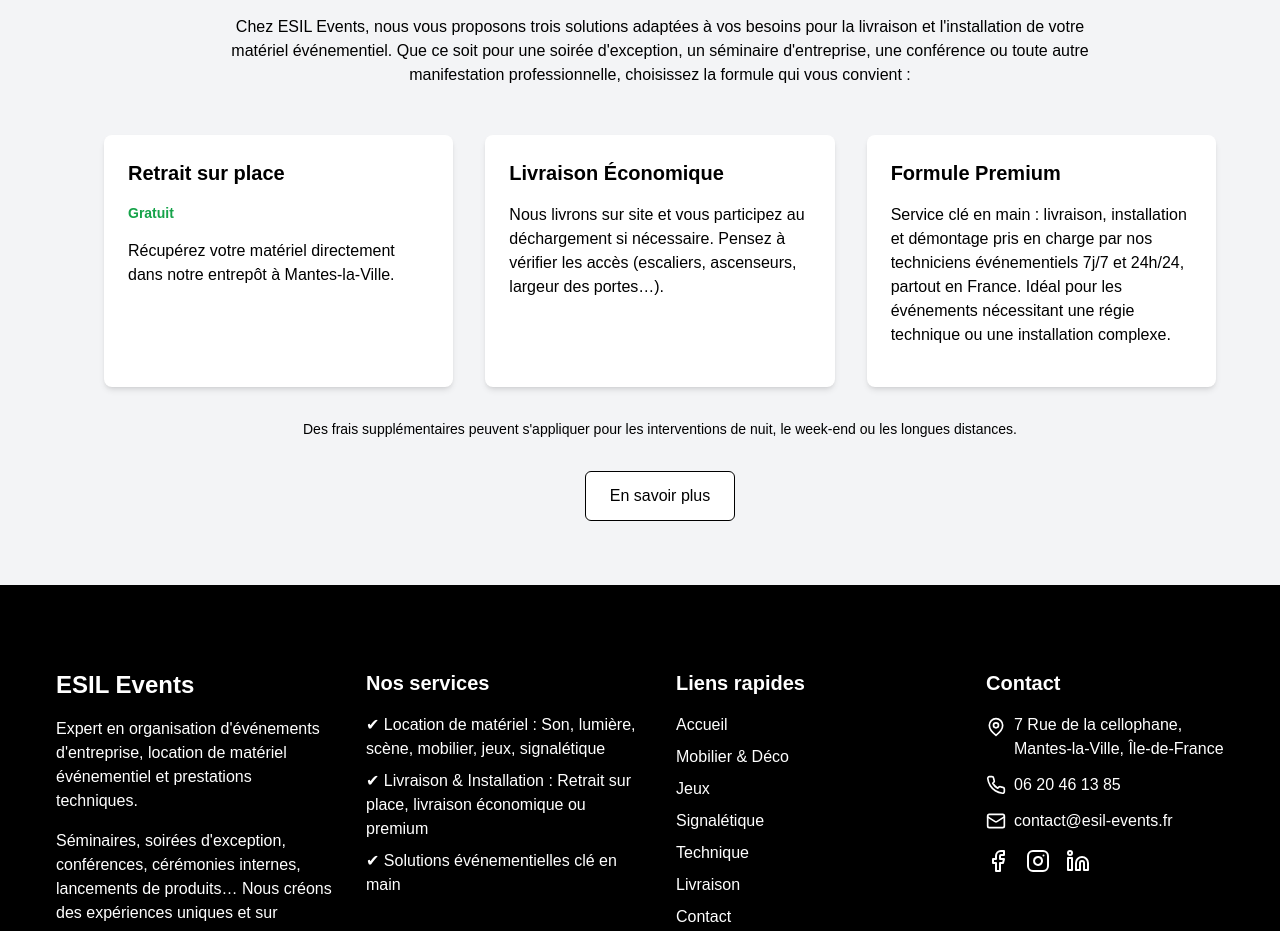
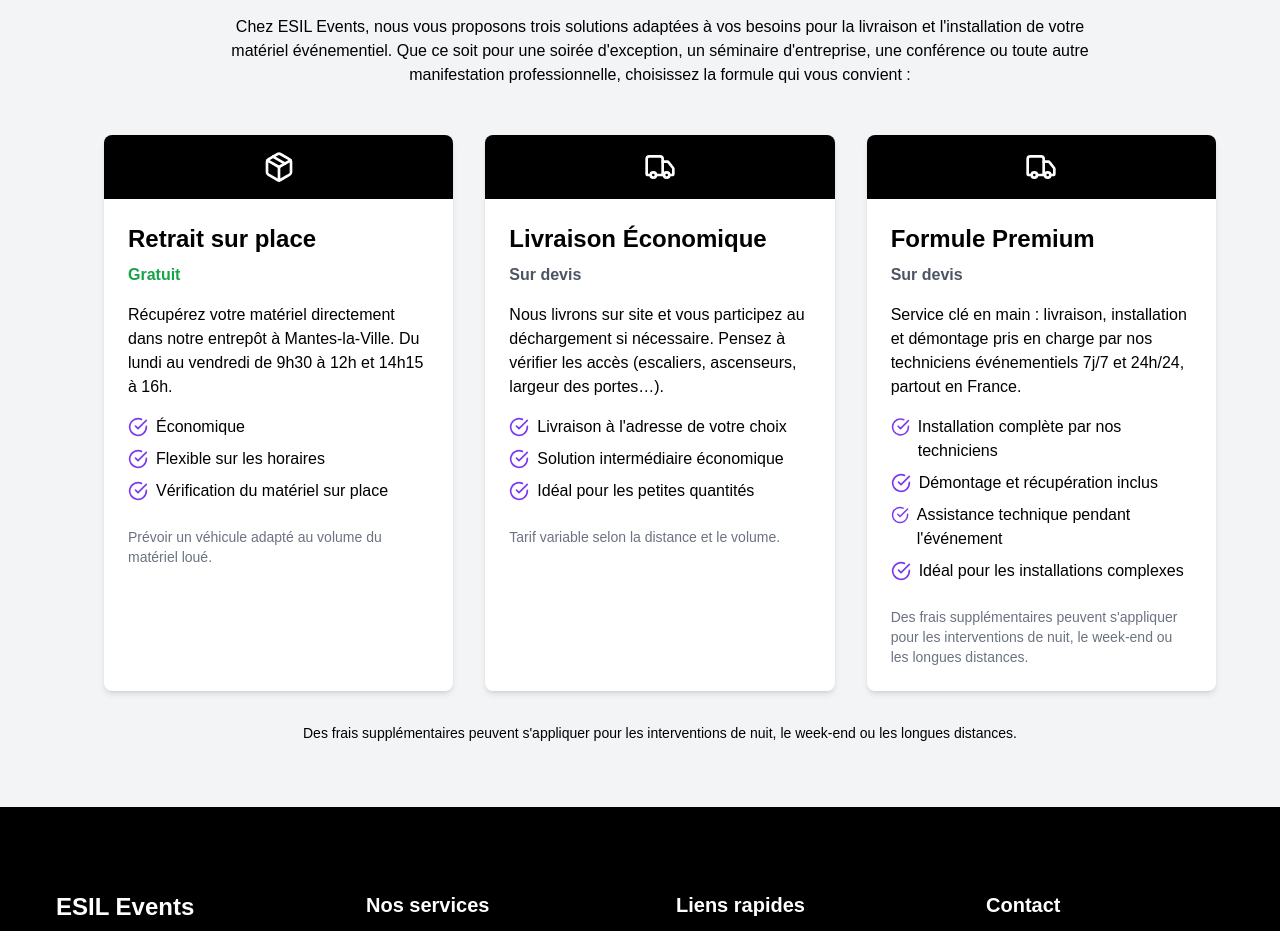
Before and after one commit to moonback/Esil-events-v1, a React (Vite) app: page / in a window 1280 px wide. Shown: the part 2880-3811 px from the top of the page. Built offline with nearby package versions, Linux system fonts and the light colour scheme; a web font is replaced by a local one.

Commit message:
feat(HomePage): enhance delivery options section with icons and details
Improve the delivery options section by adding icons, restructuring the layout, and providing more detailed information about each option. This enhances user understanding and visual appeal.

```diff
--- a/src/pages/HomePage.tsx
+++ b/src/pages/HomePage.tsx
@@ -1,6 +1,6 @@
 import React from 'react';
 import { Link } from 'react-router-dom';
-import { ArrowRight } from 'lucide-react';
+import { ArrowRight, CheckCircle, Package, Truck } from 'lucide-react';
 
 const HomePage: React.FC = () => {
   return (
@@ -201,40 +201,112 @@ const HomePage: React.FC = () => {
 
           <div className="grid grid-cols-1 md:grid-cols-3 gap-8">
             {/* Option 1 */}
-            <div className="bg-white rounded-lg shadow-md p-6">
-              <h3 className="text-xl font-bold mb-4">Retrait sur place</h3>
-              <p className="text-sm text-green-600 font-bold mb-4">Gratuit</p>
-              <p>
-                Récupérez votre matériel directement dans notre entrepôt à Mantes-la-Ville.
+            <div className="bg-white rounded-lg shadow-md overflow-hidden">
+            <div className="bg-black text-white p-4 flex items-center justify-center">
+              <Package className="w-8 h-8" />
+            </div>
+            <div className="p-6">
+              <h2 className="text-2xl font-bold mb-2">Retrait sur place</h2>
+              <p className="text-green-600 font-bold mb-4">Gratuit</p>
+              <p className="mb-4">
+                Récupérez votre matériel directement dans notre entrepôt à Mantes-la-Ville. Du lundi au vendredi de 9h30 à 12h et 14h15 à 16h.
+              </p>
+              <ul className="space-y-2 mb-6">
+                <li className="flex items-start">
+                  <CheckCircle className="w-5 h-5 text-violet-600 mr-2 mt-0.5" />
+                  <span>Économique</span>
+                </li>
+                <li className="flex items-start">
+                  <CheckCircle className="w-5 h-5 text-violet-600 mr-2 mt-0.5" />
+                  <span>Flexible sur les horaires</span>
+                </li>
+                <li className="flex items-start">
+                  <CheckCircle className="w-5 h-5 text-violet-600 mr-2 mt-0.5" />
+                  <span>Vérification du matériel sur place</span>
+                </li>
+              </ul>
+              <p className="text-sm text-gray-500">
+                Prévoir un véhicule adapté au volume du matériel loué.
               </p>
             </div>
+          </div>
 
             {/* Option 2 */}
-            <div className="bg-white rounded-lg shadow-md p-6">
-              <h3 className="text-xl font-bold mb-4">Livraison Économique</h3>
+            <div className="bg-white rounded-lg shadow-md overflow-hidden">
+            <div className="bg-black text-white p-4 flex items-center justify-center">
+              <Truck className="w-8 h-8" />
+            </div>
+            <div className="p-6">
+              <h2 className="text-2xl font-bold mb-2">Livraison Économique</h2>
+              <p className="text-gray-600 font-bold mb-4">Sur devis</p>
               <p className="mb-4">
                 Nous livrons sur site et vous participez au déchargement si nécessaire. Pensez à vérifier les accès (escaliers, ascenseurs, largeur des portes…).
               </p>
+              <ul className="space-y-2 mb-6">
+                <li className="flex items-start">
+                  <CheckCircle className="w-5 h-5 text-violet-600 mr-2 mt-0.5" />
+                  <span>Livraison à l'adresse de votre choix</span>
+                </li>
+                <li className="flex items-start">
+                  <CheckCircle className="w-5 h-5 text-violet-600 mr-2 mt-0.5" />
+                  <span>Solution intermédiaire économique</span>
+                </li>
+                <li className="flex items-start">
+                  <CheckCircle className="w-5 h-5 text-violet-600 mr-2 mt-0.5" />
+                  <span>Idéal pour les petites quantités</span>
+                </li>
+              </ul>
+              <p className="text-sm text-gray-500">
+                Tarif variable selon la distance et le volume.
+              </p>
             </div>
+          </div>
 
             {/* Option 3 */}
-            <div className="bg-white rounded-lg shadow-md p-6">
-              <h3 className="text-xl font-bold mb-4">Formule Premium</h3>
+            <div className="bg-white rounded-lg shadow-md overflow-hidden">
+            <div className="bg-black text-white p-4 flex items-center justify-center">
+              <Truck className="w-8 h-8" />
+            </div>
+            <div className="p-6">
+              <h2 className="text-2xl font-bold mb-2">Formule Premium</h2>
+              <p className="text-gray-600 font-bold mb-4">Sur devis</p>
               <p className="mb-4">
-                Service clé en main : livraison, installation et démontage pris en charge par nos techniciens événementiels 7j/7 et 24h/24, partout en France. Idéal pour les événements nécessitant une régie technique ou une installation complexe.
+                Service clé en main : livraison, installation et démontage pris en charge par nos techniciens événementiels 7j/7 et 24h/24, partout en France.
+              </p>
+              <ul className="space-y-2 mb-6">
+                <li className="flex items-start">
+                  <CheckCircle className="w-5 h-5 text-violet-600 mr-2 mt-0.5" />
+                  <span>Installation complète par nos techniciens</span>
+                </li>
+                <li className="flex items-start">
+                  <CheckCircle className="w-5 h-5 text-violet-600 mr-2 mt-0.5" />
+                  <span>Démontage et récupération inclus</span>
+                </li>
+                <li className="flex items-start">
+                  <CheckCircle className="w-5 h-5 text-violet-600 mr-2 mt-0.5" />
+                  <span>Assistance technique pendant l'événement</span>
+                </li>
+                <li className="flex items-start">
+                  <CheckCircle className="w-5 h-5 text-violet-600 mr-2 mt-0.5" />
+                  <span>Idéal pour les installations complexes</span>
+                </li>
+              </ul>
+              <p className="text-sm text-gray-500">
+                Des frais supplémentaires peuvent s'appliquer pour les interventions de nuit, le week-end ou les longues distances.
               </p>
             </div>
+          </div>
           </div>
 
           <p className="mt-8 text-center text-sm">
             Des frais supplémentaires peuvent s'appliquer pour les interventions de nuit, le week-end ou les longues distances.
           </p>
 
-          <div className="text-center mt-8">
+          {/* <div className="text-center mt-8">
             <Link to="/delivery" className="btn-secondary inline-block">
               En savoir plus
             </Link>
-          </div>
+          </div> */}
         </div>
       </section>
     </div>
```
